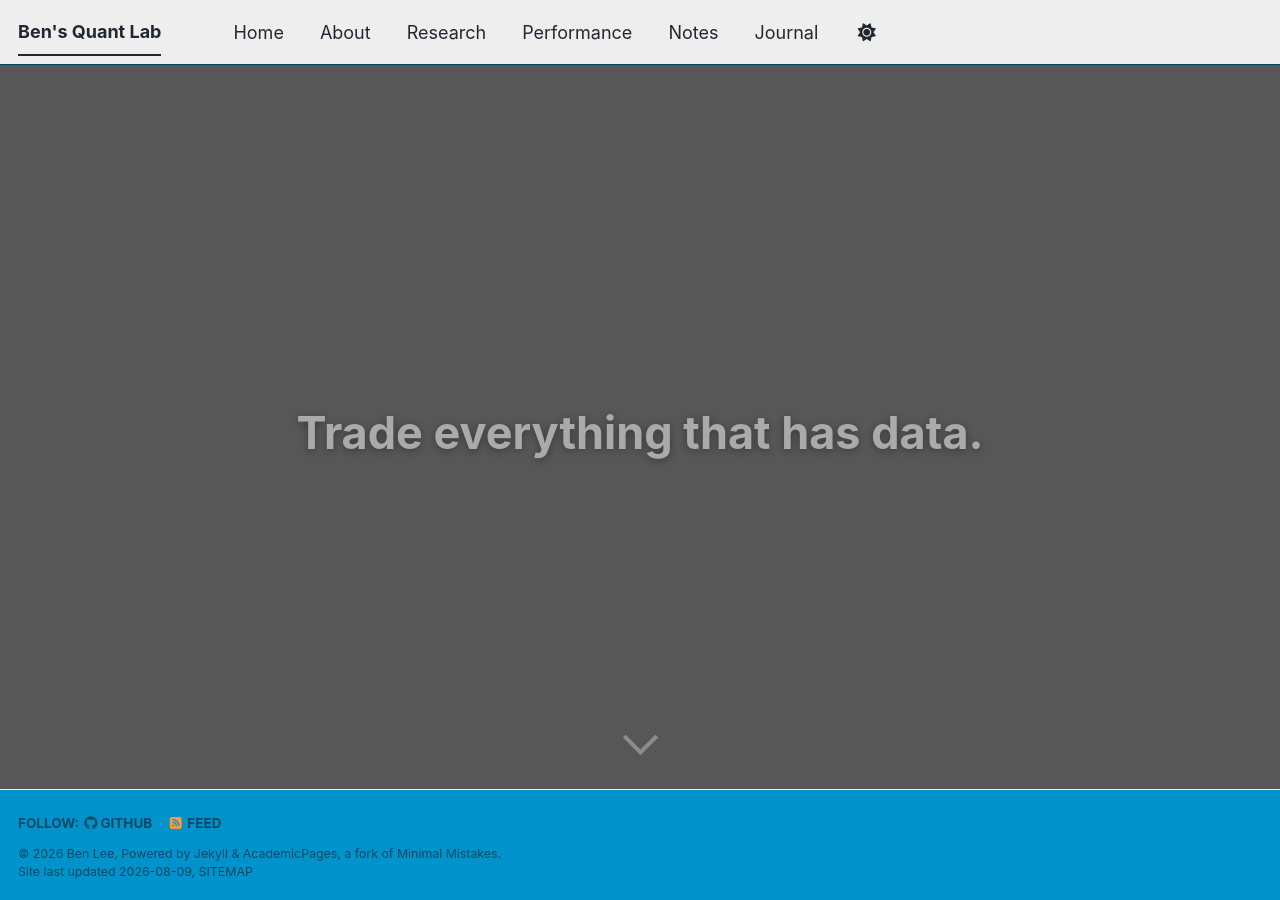
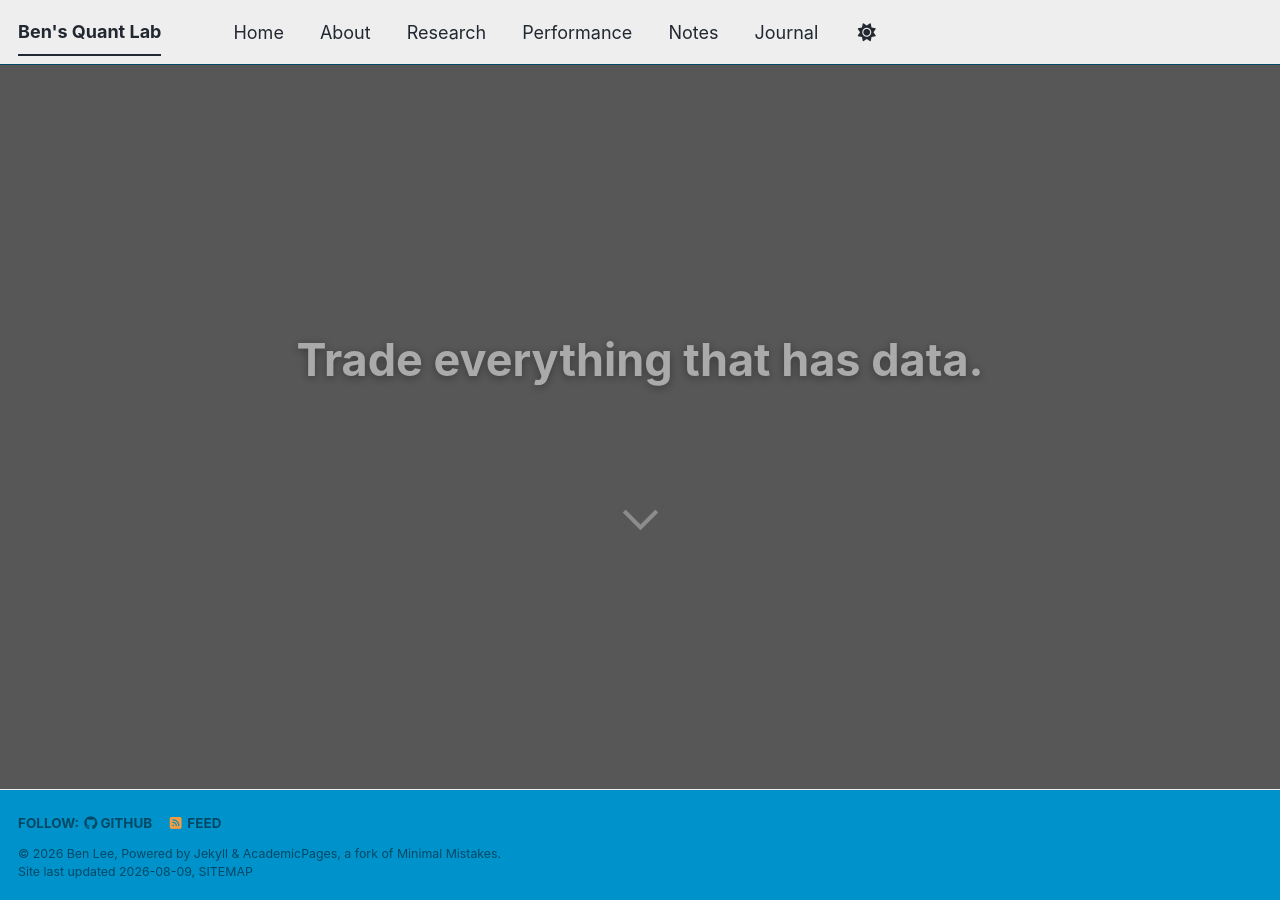
Before and after one commit to leebh1119/leebh1119.github.io, a Jekyll site: the page built from index.md, in a window 1280 px wide and 900 px high. Built offline with Jekyll 4.4.1, drawn with Linux system fonts in a browser that asks for light colours; a style sheet for code colours, icons or effects is not loaded.

Commit message:
adjusted arrow and text position

```diff
--- a/_sass/_custom.scss
+++ b/_sass/_custom.scss
@@ -57,7 +57,7 @@
   position: absolute;
 
   left: 50%;
-  top: 75%;
+  top: 50vh;
 
   display: block;
 
@@ -135,7 +135,7 @@ html {
 
 .splash-hero-text {
   position: absolute;
-  top: 25%;
+  top: 40vh;
   left: 50%;
   transform: translate(-50%, -50%);
 
@@ -173,7 +173,7 @@ html {
 /* 모바일 */
 @media screen and (max-width: 600px) {
   .splash-hero-text {
-    top: 15%;
+    top: 40vh;
     left: 50%;
 
     width: 90%;
```
